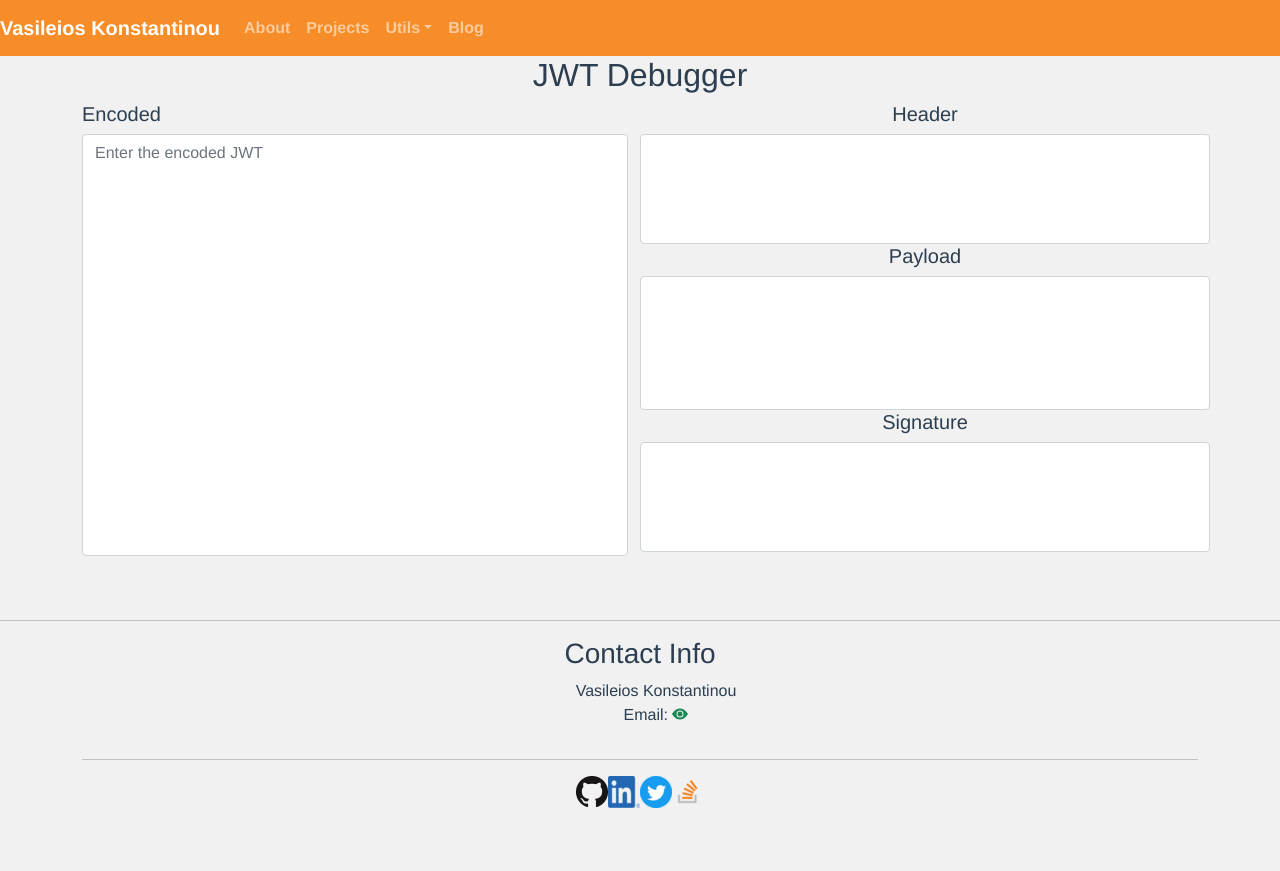
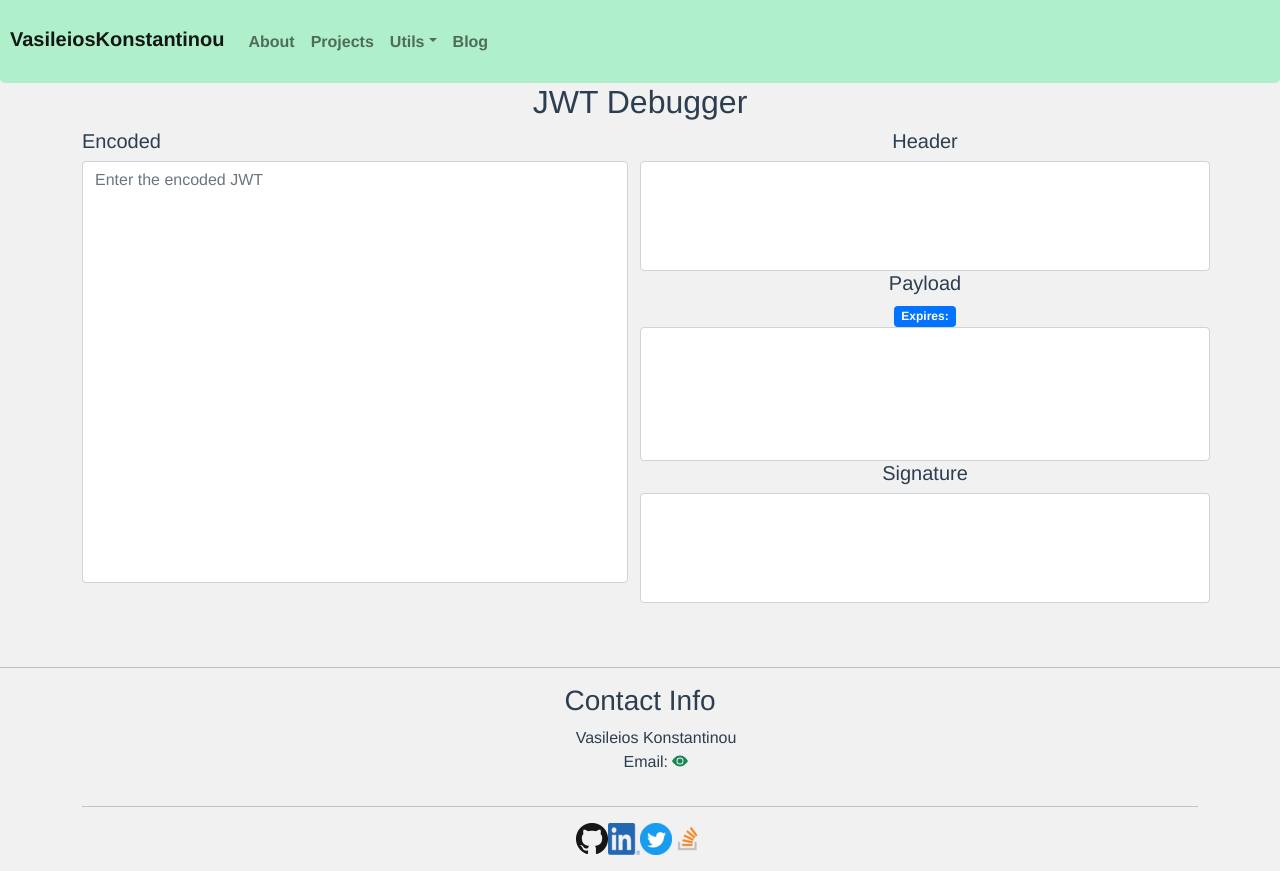
Before and after one commit to billk97/personal-page, a Vue app: page /utils/jwt in a window 1280 px wide. Before the commit the page ends 824 px from the top, so only its background shows below. Built offline with nearby package versions, Linux system fonts and the light colour scheme.

Commit message:
small changes in ui and jwt token expirations

```diff
--- a/src/components/NavBar.vue
+++ b/src/components/NavBar.vue
@@ -1,6 +1,8 @@
 <template>
-    <b-navbar toggleable="lg" type="dark" style="background-color: #f68d28; font-weight: bold;">
-        <b-navbar-brand href="/">Vasileios Konstantinou</b-navbar-brand>
+    <b-navbar toggleable="lg" type="light" class="nav-bar">
+        <b-navbar-brand href="/">
+            <p id="fullName" ref="fullName" style="margin-left: 10px; min-width: 100px; margin-top: 11px;"></p>
+        </b-navbar-brand>
         <b-navbar-toggle target="nav-collapse" />
         <b-collapse id="nav-collapse" is-nav>
             <b-navbar-nav>
@@ -21,10 +23,35 @@
 
 <script>
     export default {
-        name: "NavBar"
+        name: "NavBar",
+        data() {
+            return {
+                i: 0,
+                text: 'Vasileios Konstantinou',
+                speed: 50
+            }
+        },
+        mounted() {
+            this.typeWriter()
+        },
+        methods: {
+            typeWriter() {
+                if (this.i < this.text.length) {
+                    this.$refs.fullName.innerText += this.text.charAt(this.i)
+                    this.i ++
+                    setTimeout(this.typeWriter, this.speed)
+                }
+            }
+        }
     }
 </script>
 
 <style scoped>
 
+.nav-bar {
+    background-color: rgba(117, 239, 166, 0.53);
+    font-weight: bold;
+    border-radius: 0 0 5px 5px;
+}
+
 </style>
--- a/src/components/routes/JwtRoute.vue
+++ b/src/components/routes/JwtRoute.vue
@@ -28,6 +28,11 @@
                 </b-row>
                 <b-row>
                     <h5>Payload</h5>
+                    <div>
+                        <b-badge v-if="hasExpired === true" style="background-color: #e71919">Expired</b-badge>
+                        <b-badge v-else-if="hasExpired === false" style="background-color: green">Active</b-badge>
+                        <b-badge style="background-color: #0073ff">Expires:</b-badge> {{ tokenExpirationDate }}
+                    </div>
                     <b-form-textarea
                         id="plain-text"
                         v-model="jwtPayload"
@@ -63,7 +68,9 @@
                 jwtPayload: '',
                 jwtSignature: '',
                 invalidEncodedJwt: null,
-                errorMessage: ''
+                errorMessage: '',
+                tokenExpirationDate: '',
+                hasExpired: null,
             }
         },
         methods: {
@@ -81,6 +88,14 @@
                 this.jwtPayload = JSON.stringify(jwtDecode(this.encodedJwt), null, 2)
                 this.jwtHeader = JSON.stringify(jwtDecode(this.encodedJwt, {header: true}), null, 2)
                 this.jwtSignature = this.encodedJwt.split('.')[2]
+                if (!jwtDecode(this.encodedJwt).exp) {
+                    return
+                }
+                this.tokenExpirationDate = new Date(jwtDecode(this.encodedJwt).exp * 1000)
+                const current = new Date()
+                console.log(current)
+                console.log(this.tokenExpirationDate)
+                this.hasExpired =  current > this.tokenExpirationDate
             }
         }
     }
--- a/src/locale/en.js
+++ b/src/locale/en.js
@@ -3,9 +3,9 @@ export default {
     sortDirection: ["I currently work as a Backend Software engineer", " developing new features while " +
         "at the same time refactoring the code base and adding more and more automated tests I am " +
         "also studying for a master's in Information Systems."," My interests develop mostly around the domains " +
-        "of information security, clean coding, code architecture, DevOps, secure application development, and " +
+        "of information security, clean code, code architecture, DevOps, secure application development, and " +
         "lots of other relevant domains. I'm eager to learn new technologies and further develop my knowledge."],
-    mpassWorkDescription: "I Develop and maintaining restful API  for the company's products. Actively take part in code " +
+    mpassWorkDescription: "I Develop and maintaining restful APIs  for the company's products. Actively take part in code " +
         "refactoring and clean up while at the same time creating new features. Empathize in automating test processes " +
         "by introducing unit and integration tests. Work closely with the DevOps engineer to improve and secure the " +
         "CI/CD pipeline as well as the entire infrastructure.",
--- a/src/main.js
+++ b/src/main.js
@@ -8,7 +8,8 @@ import {
     LayoutPlugin,
     NavbarPlugin,
     CardPlugin,
-    ListGroupPlugin
+    ListGroupPlugin,
+    BadgePlugin
 } from 'bootstrap-vue'
 import 'bootstrap/dist/css/bootstrap.css'
 import 'bootstrap-vue/dist/bootstrap-vue.css'
@@ -26,6 +27,7 @@ Vue.use(NavbarPlugin)
 Vue.use(CardPlugin)
 Vue.use(ListGroupPlugin)
 Vue.use(VueI18n)
+Vue.use(BadgePlugin)
 Vue.config.productionTip = false
 
 
```
Also changed, not shown: 1 other file (tests, documents, lock files or other folders).
